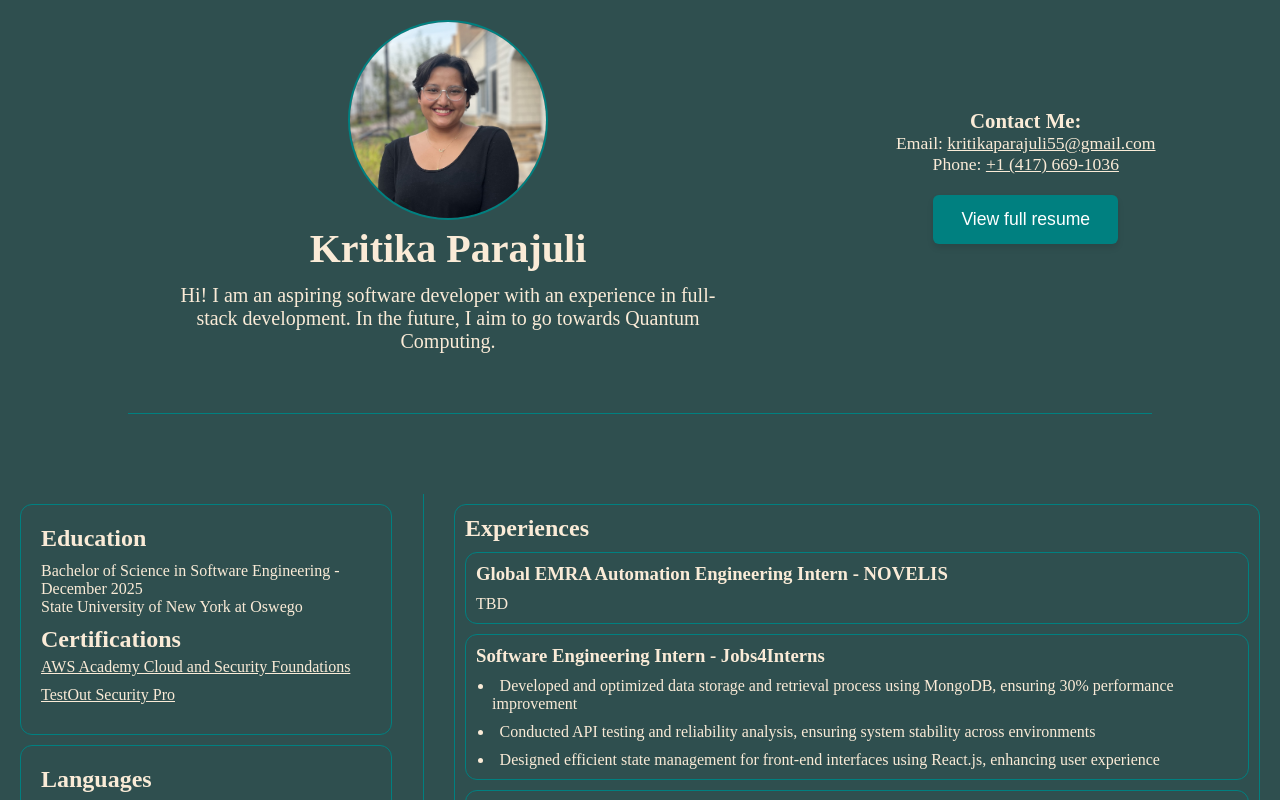
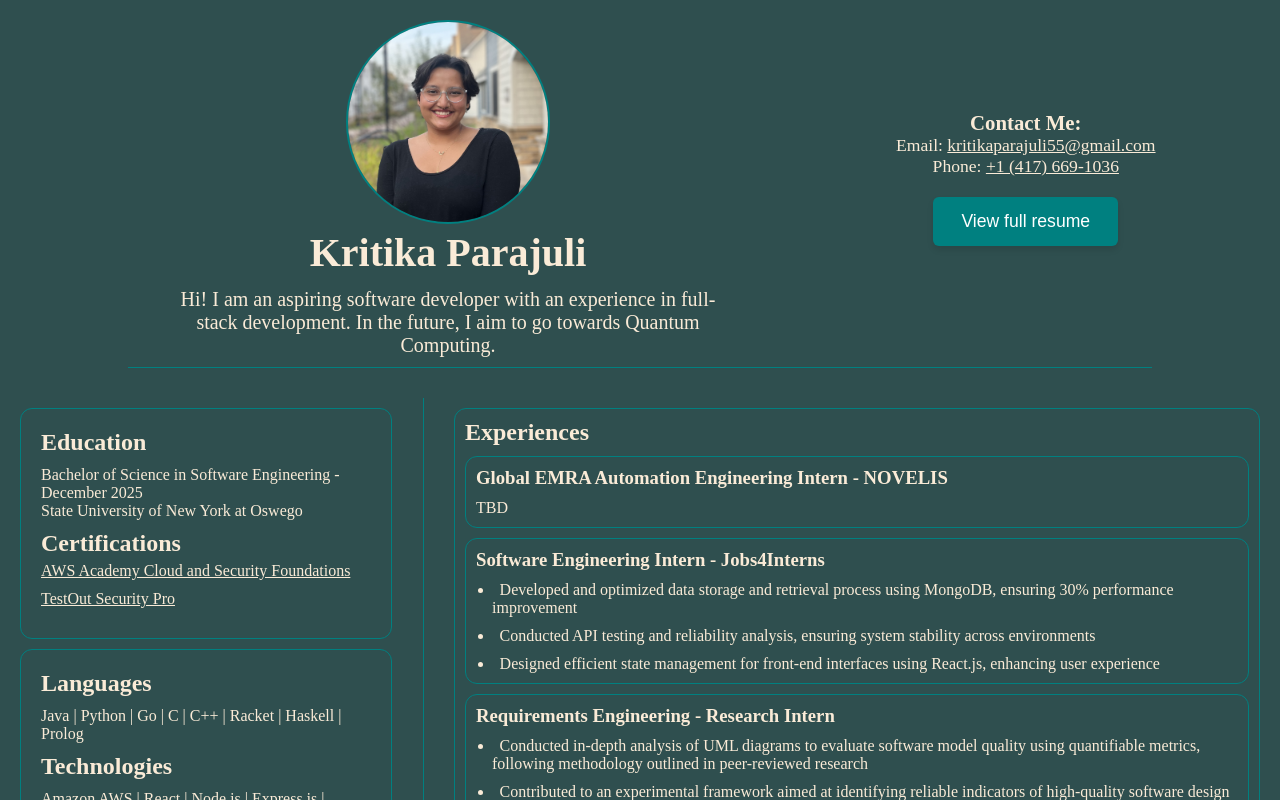
Before and after one commit to kparajul/Portfolio, a React (Create React App) app in the folder portfolio-site/: page / in a window 1280 px wide. Shown: the top 800 px of the page. Built offline with nearby package versions, Linux system fonts and the light colour scheme.

Commit message:
scrollable container

```diff
--- a/portfolio-site/src/App.css
+++ b/portfolio-site/src/App.css
@@ -2,16 +2,22 @@
     background-color: #2f4f4f;
     display: flex;
     flex-direction: column;
-    min-height: 500vh;
+    min-height: 100vh;
+}
+
+.scroll-container {
+    overflow-y: auto;
+    height: 100%;
+    width: 100%;
+
 }
 
 .body-container{
     display: flex;
-    flex-wrap: wrap;
-    height: 400vh;
-    width: 100%;
+    height: calc(100vh - 60px);
     padding: 20px;
     justify-content: space-between;
+    overflow: hidden;
 }
 .body-container > div:nth-child(1){
     width: 30%;
@@ -114,7 +120,7 @@
 }
 
 .section-divider{
-    margin: 60px auto;
+    margin: 10px auto;
     width: 80%;
     height: 1px;
     background-color: #008080;
@@ -123,5 +129,7 @@
 * {
     margin: 0;
     padding: 0;
-    box-sizing: border-box;
+    /* box-sizing: border-box; */
+    background-color: #2f4f4f;
+    overscroll-behavior: contain;
   }
--- a/portfolio-site/src/App.js
+++ b/portfolio-site/src/App.js
@@ -23,7 +23,7 @@ function App() {
           <div><Skills/></div>
         </div>
         <div></div>
-        <div><Experiences/></div>
+        <div className='scroll-container'><Experiences/></div>
       </div>
 
     </div>
```
